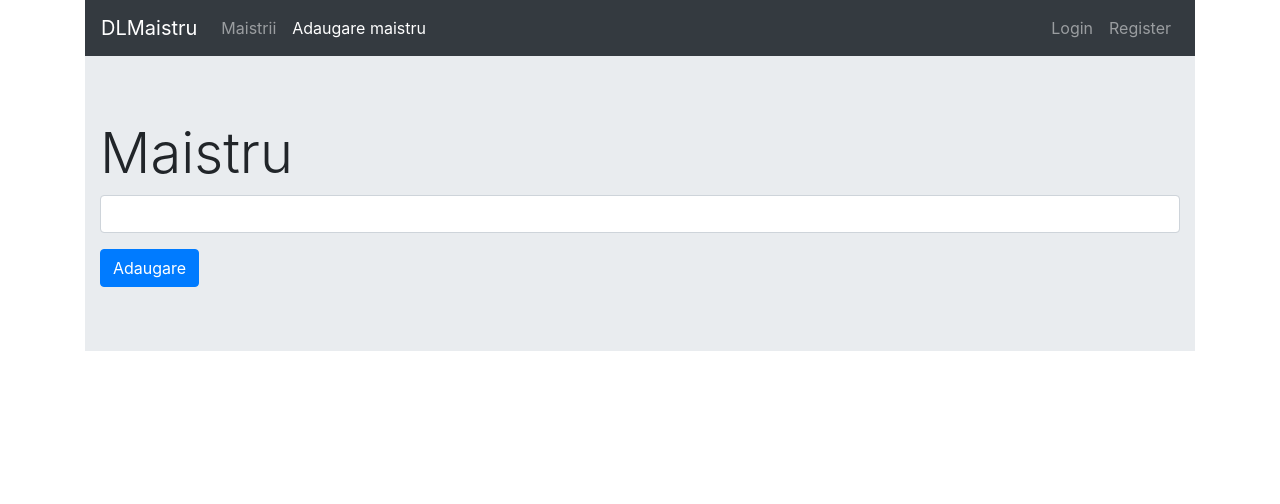
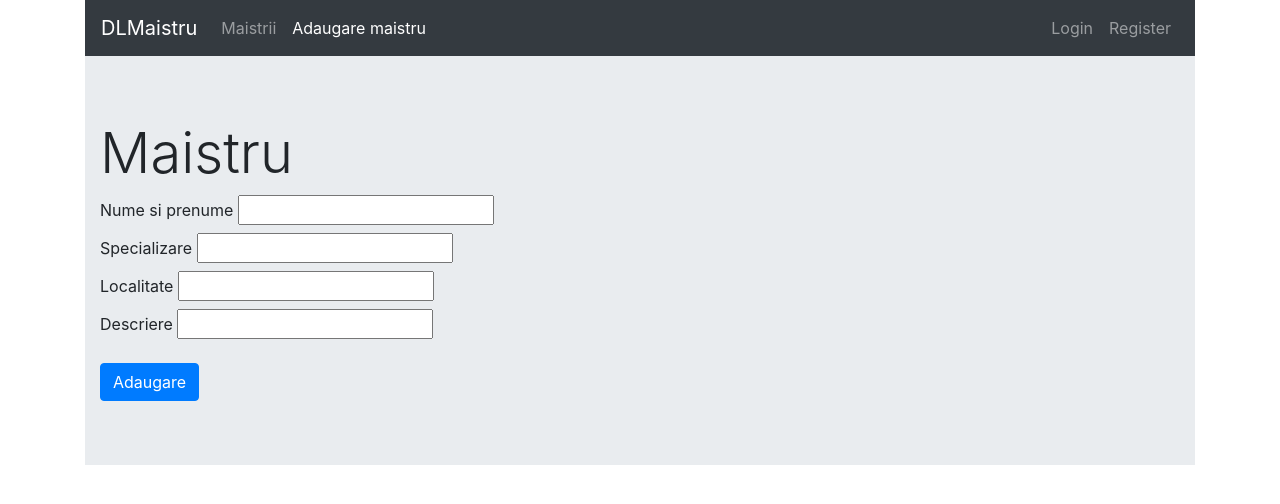
Before and after one commit to RoxanaAI/DLMaistru, a React (Create React App) app: page /add in a window 1280 px wide. Shown: the top 504 px of the page. Built offline with nearby package versions, Linux system fonts and the light colour scheme; no server answers.

Commit message:
updated form add

```diff
--- a/src/features/add/Add.js
+++ b/src/features/add/Add.js
@@ -9,7 +9,7 @@ import { AuthContext } from '../auth/AuthContext';
 const initialFormValues = {item: ''};
 
 export default function Add() {
-    const [items, setItem] = useState([]);
+    const [, setItem] = useState([]);
     const { bindInput, values } = useForm(initialFormValues);
     const { user } = useContext(AuthContext);
     const db = firebase.firestore();
@@ -34,9 +34,11 @@ export default function Add() {
         e.preventDefault();
         try {
             const workerRef = await db.collection("workersCollection").add({
-                title: values.title,
-
                 user: user.uid,
+                name: values.name,
+                specialization: values.specialization,
+                location: values.location,
+                description: values.description,
             });
 
             console.log("Worker added with Id: ", workerRef.id);
@@ -52,7 +54,10 @@ export default function Add() {
                     <h1 className="display-4">Maistru</h1>
                     <form onSubmit={handleSubmit}>
                         <div className="form-group">
-                            <input className="form-control" {...bindInput('title')} />
+                            <div><label> Nume si prenume <input className="form--name" {...bindInput('name')} /> </label>  </div>
+                            <div><label> Specializare <input className="form-specialization" {...bindInput('specialization')} /> </label> </div>
+                            <div><label> Localitate <input className="form-location" {...bindInput('location')} /> </label> </div>
+                            <div><label> Descriere <input className="form-description" {...bindInput('description')} /> </label> </div>
                         </div>
                         <button className="btn btn-primary">Adaugare</button>
                     </form>
```
